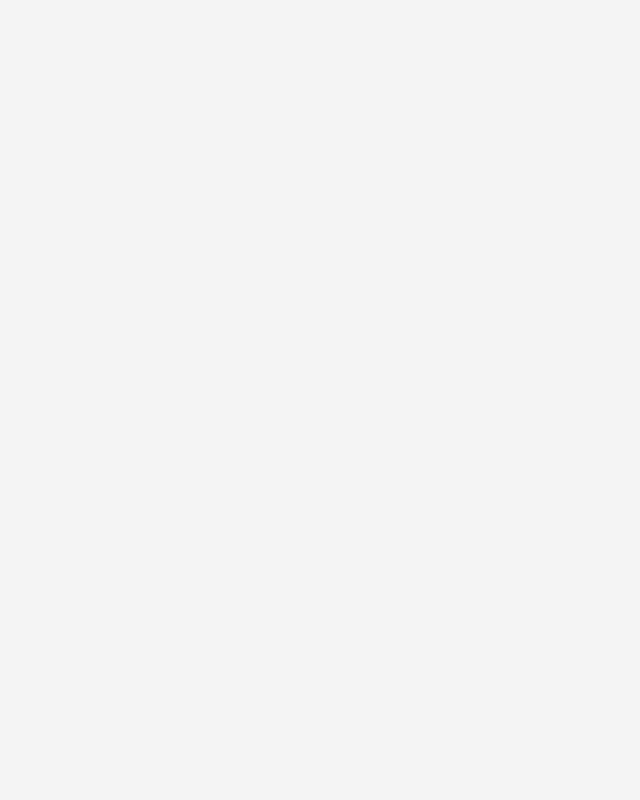
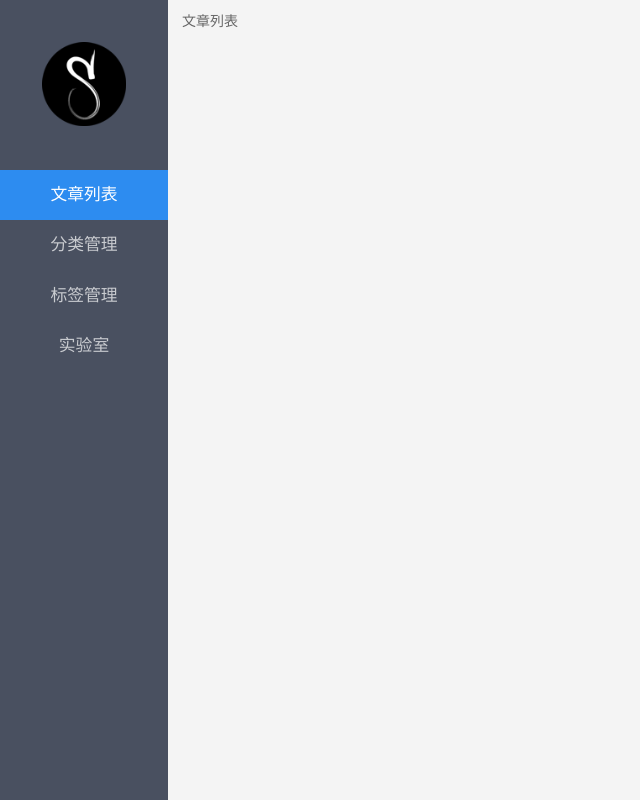
Before and after one commit to XNAL/don-blog-backManage, a Vue app: page /#/postlist in a window 1280 px wide. Shown: the whole page, without its empty margins (0-640 px from the left). Built offline with nearby package versions, Linux system fonts and the light colour scheme.

Commit message:
左侧目录组件开发

```diff
--- a/src/App.vue
+++ b/src/App.vue
@@ -1,13 +1,18 @@
 <template>
   <div id="app">
+    <!-- <back-menu></back-menu> -->
     <!-- <img src="./assets/logo.png"> -->
     <router-view/>
   </div>
 </template>
 
 <script>
+import Menu from './components/Menu';
 export default {
-  name: 'app'
+  name: 'app',
+  components: {
+    'back-menu': Menu
+  }
 };
 </script>
 
--- /dev/null
+++ b/src/components/Menu.vue
@@ -0,0 +1,62 @@
+<template>
+  <section class="menu">
+    <div class="user">
+      <img src="../../static/don.png" alt="网站logo图片">
+    </div>
+    <ul class="menu-list">
+      <li class="menu-item">
+        <router-link to="/postlist" exact class="no-underline">文章列表</router-link>
+      </li>
+      <li class="menu-item">
+        <router-link to="/category" exact class="no-underline">分类管理</router-link>
+      </li>
+      <li class="menu-item">
+        <router-link to="/tag" exact class="no-underline">标签管理</router-link>
+      </li>
+      <li class="menu-item">
+        <router-link to="/laboratory" exact class="no-underline">实验室</router-link>
+      </li>
+    </ul>
+  </section>
+</template>
+
+<style lang="scss" scoped>
+@import '../assets/sass/app';
+.menu {
+  position: fixed;
+  top: 0;
+  bottom: 0;
+  left: 0;
+  width: 12em;
+  background: #495060;
+  z-index: 9999;
+
+  .user {
+    padding: 3em;
+
+    img {
+      width: 100%;
+      height: 100%;
+    }
+  }
+  .menu-list {
+    text-align: center;
+
+    .menu-item {
+      display: block;
+      width: 100%;
+      font-size: 1.2em;
+      line-height: 3;
+    }
+    a {
+      color: hsla(0, 0%, 100%, .7);;
+      display: inline-block;
+      width: 100%;
+      &.router-link-exact-active {
+        color: #fff;
+        background: $base-color;
+      }
+    }
+  }
+}
+</style>
--- a/src/pages/Login.vue
+++ b/src/pages/Login.vue
@@ -41,7 +41,10 @@ export default {
       }
 
       let res = await api.login(this.userName, this.password);
-      if (res.data.success === 0) {
+      if (res.data.success === 1) {
+        this.errMsg = '';
+        this.$router.push({ path: '/postlist' });
+      } else {
         this.errMsg = res.data.message;
       }
     }
--- /dev/null
+++ b/src/pages/PostList.vue
@@ -0,0 +1,23 @@
+<template>
+  <section class="post-list">
+    <back-menu></back-menu>
+    <div>文章列表</div>
+  </section>
+</template>
+
+<script>
+import Menu from '../components/Menu';
+
+export default {
+  components: {
+    'back-menu': Menu
+  }
+};
+</script>
+
+<style lang="scss" scoped>
+.post-list {
+  margin-left: 12em;
+  padding: 1em;
+}
+</style>
--- a/src/router/index.js
+++ b/src/router/index.js
@@ -1,6 +1,7 @@
 import Vue from 'vue';
 import Router from 'vue-router';
 import Login from '@/pages/Login';
+import PostList from '@/pages/PostList';
 
 Vue.use(Router);
 
@@ -10,6 +11,11 @@ export default new Router({
       path: '/',
       name: 'Login',
       component: Login
+    },
+    {
+      path: '/postlist',
+      name: 'PostList',
+      component: PostList
     }
   ]
 });
```
Also changed, not shown: static/don.png (added), 1 other file (tests, documents, lock files or other folders).
